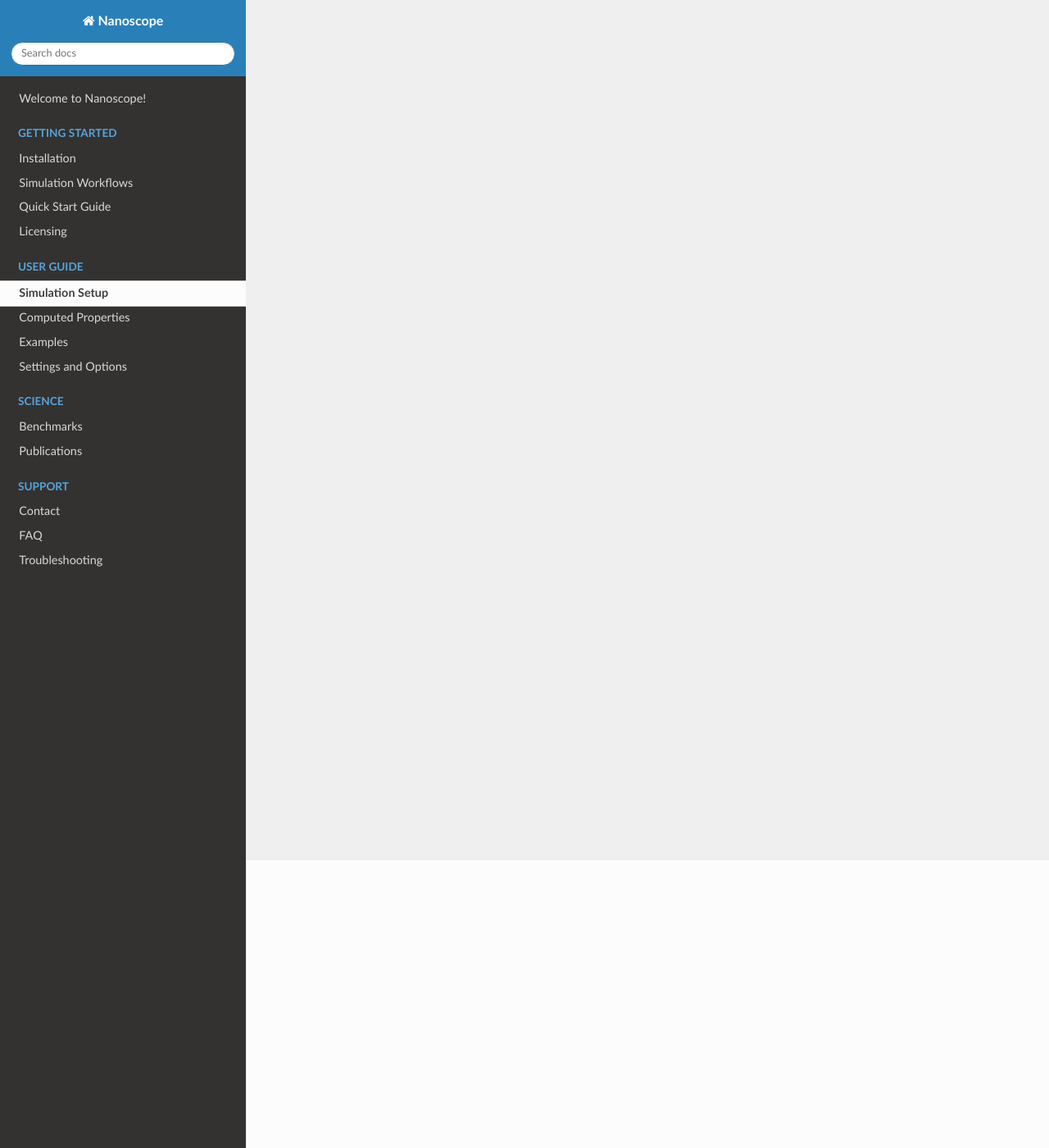
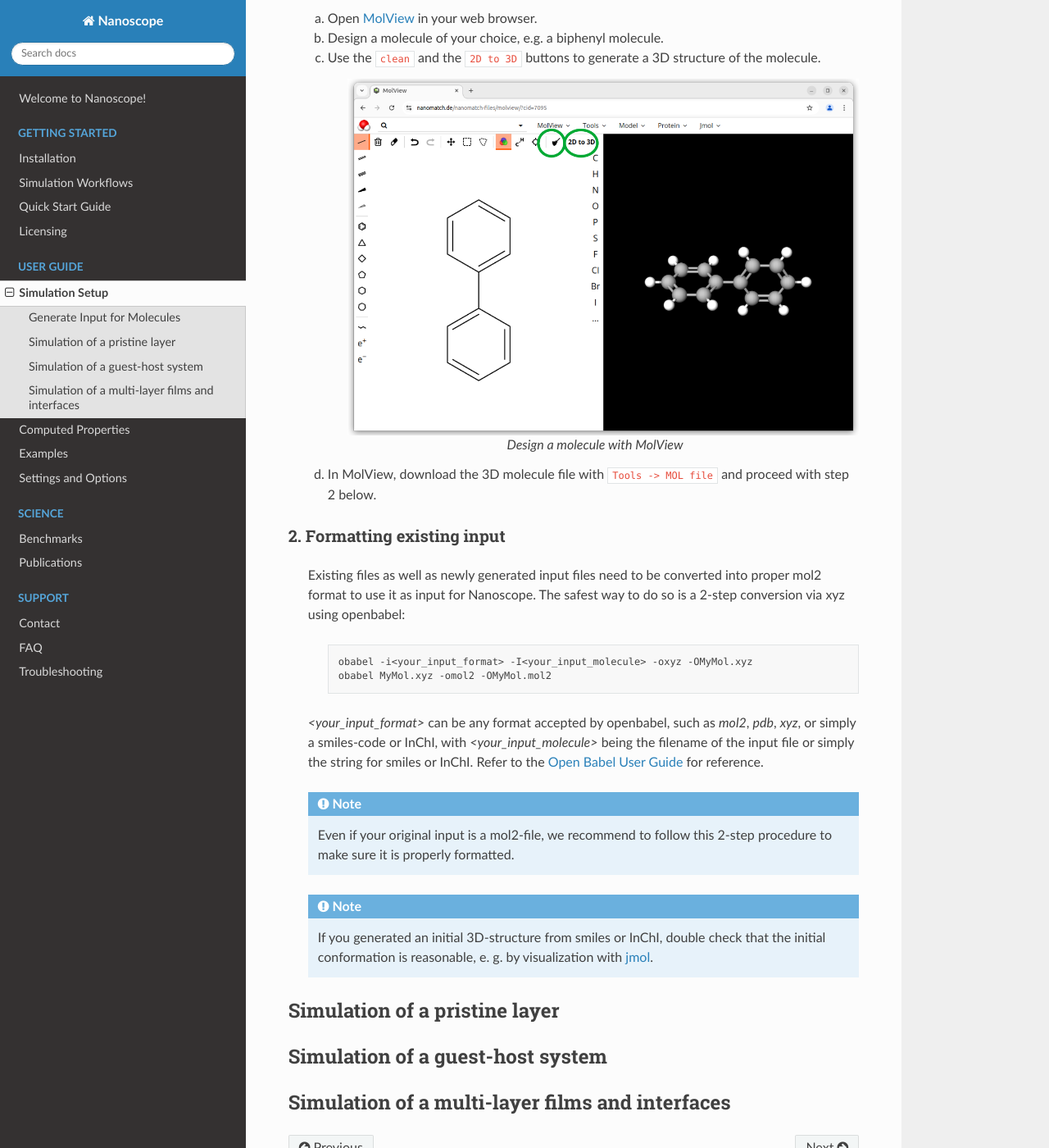
Before and after one commit to NanomatchGmbH/nanoscope-docs, a Sphinx documentation site: the page built from docs/source/user_guide/simulation_setup.rst, in a window 1280 px wide and 1400 px high, scrolled down 351 px. Shown: the whole window at 82% size. Built offline with Sphinx 7.4.7 and the Read the Docs theme 3.1.0, drawn with Linux system fonts in a browser that asks for light colours; some of the changed text lies outside the part shown.

Commit message:
How to generate input and structure of missing parts

```diff
--- a/docs/source/user_guide/simulation_setup.rst
+++ b/docs/source/user_guide/simulation_setup.rst
@@ -2,3 +2,51 @@
 
 Simulation Setup
 ================
+
+Generate Input for Molecules
+------------------------------
+1. Drawing Molecules From Scratch
+^^^^^^^^^^^^^^^^^^^^^^^^^^^^^^^^^^
+
+    If you don't have any input for your molecule(s) yet, a good starting point are drawing tools such as MolView. In the following we use MolView as an example, but other tools work in a similar way.
+
+    a. Open `MolView <https://www.nanomatch.de/nanomatch-files/molview/>`_  in your web browser.
+    b. Design a molecule of your choice, e.g. a biphenyl molecule.
+    c. Use the ``clean`` and the ``2D to 3D`` buttons to generate a 3D structure of the molecule.
+
+        .. figure:: simulation_setup/quick_start_0.png
+           :alt: Design a molecule with MolView
+           :width: 100%
+           :align: center
+
+           Design a molecule with MolView
+
+    d. In MolView, download the 3D molecule file with ``Tools -> MOL file`` and proceed with step 2 below.
+
+2. Formatting existing input
+^^^^^^^^^^^^^^^^^^^^^^^^^^^^
+
+    Existing files as well as newly generated input files need to be converted into proper mol2 format to use it as input for Nanoscope. The safest way to do so is a 2-step conversion via xyz using openbabel:
+
+        .. code-block:: bash
+
+           obabel -i<your_input_format> -I<your_input_molecule> -oxyz -OMyMol.xyz
+           obabel MyMol.xyz -omol2 -OMyMol.mol2
+
+    `<your_input_format>` can be any format accepted by openbabel, such as `mol2`, `pdb`, `xyz`, or simply a smiles-code or InChI, with `<your_input_molecule>` being the filename of the input file or simply the string for smiles or InChI. Refer to the `Open Babel User Guide <http://openbabel.org/docs/index.html>`_ for reference.
+
+
+    .. note:: Even if your original input is a mol2-file, we recommend to follow this 2-step procedure to make sure it is properly formatted.
+
+    .. note:: If you generated an initial 3D-structure from smiles or InChI, double check that the initial conformation is reasonable, e. g. by visualization with `jmol <https://jmol.sourceforge.net/>`_.
+
+Simulation of a pristine layer
+-------------------------------
+
+
+Simulation of a guest-host system
+----------------------------------
+
+
+Simulation of a multi-layer films and interfaces
+--------------------------------------------------
```
Also changed, not shown: docs/source/user_guide/simulation_setup/quick_start_0.png (added).
